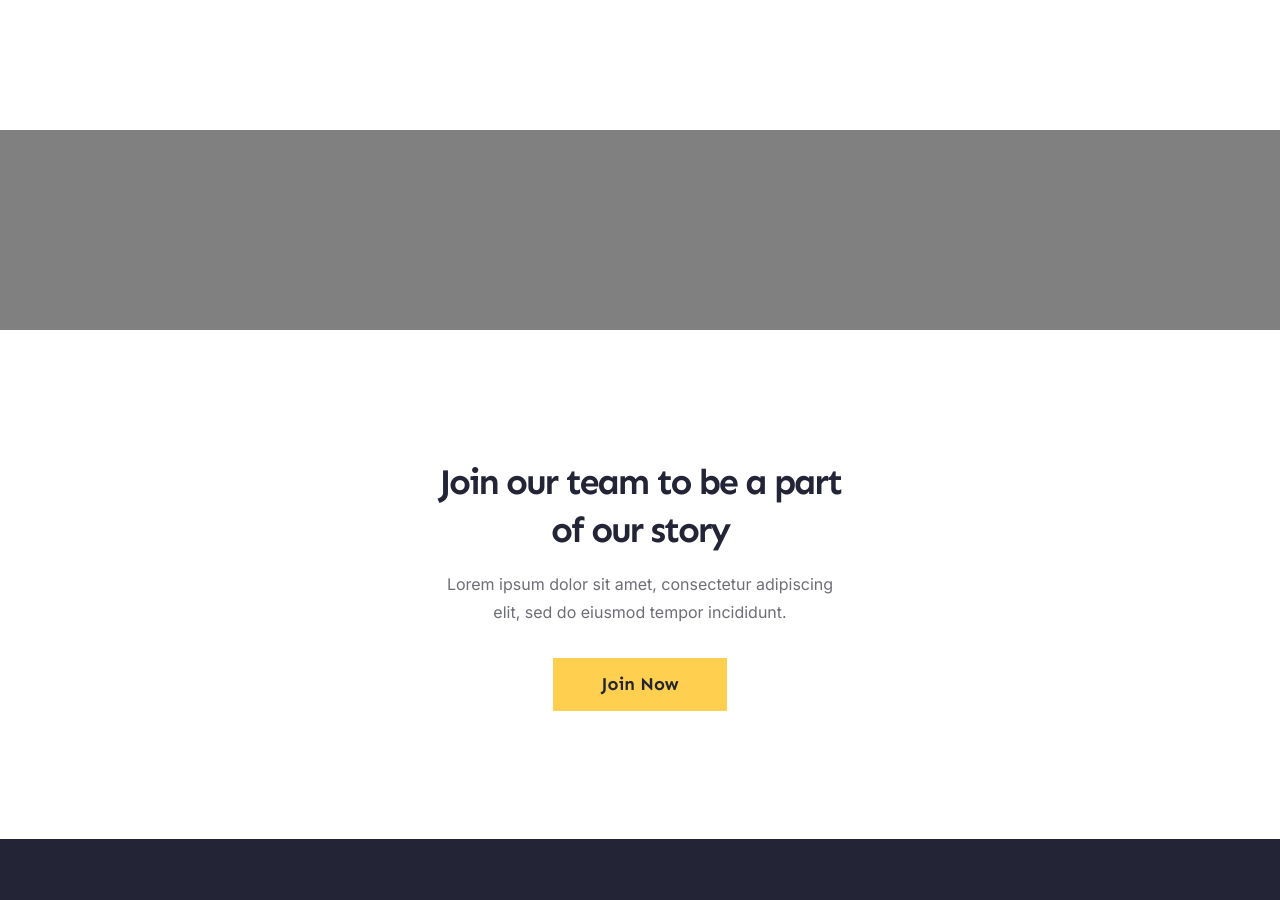
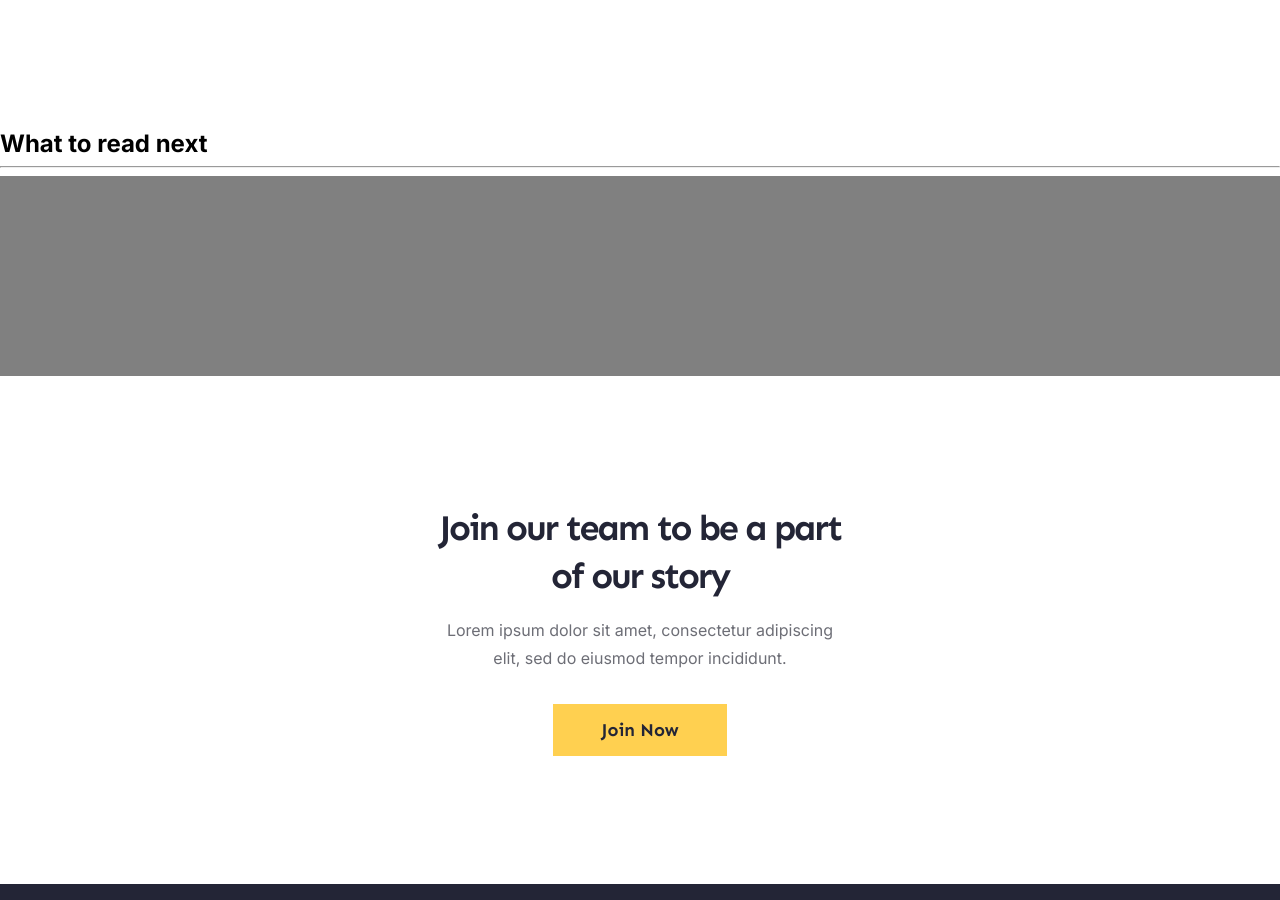
Before and after one commit to Albedo-13/client-blog, a Next.js app: page /blog/1 in a window 1280 px wide. Shown: the part 1700-2600 px from the top of the page. Built offline with nearby package versions, Linux system fonts and the light colour scheme.

Commit message:
feat: other posts files

```diff
--- a/src/app/blog/[post]/page.tsx
+++ b/src/app/blog/[post]/page.tsx
@@ -4,6 +4,7 @@
 
 import { BlogPost } from "@/components/blog-post/blog-post";
 import { JoinOurTeam } from "@/components/join-our-team/join-our-team";
+import { OtherPosts } from "@/components/other-posts/other-posts";
 
 type PageProps = { params: { post: string } };
 
@@ -11,6 +12,7 @@ export default function Page({ params }: PageProps) {
   return (
     <>
       <BlogPost />
+      <OtherPosts />
       {/* TODO: remove line */}
       <div style={{ height: "200px", backgroundColor: "gray" }}></div>
       <JoinOurTeam />
--- /dev/null
+++ b/src/components/other-posts/other-post/other-post.module.scss
@@ -0,0 +1 @@
+@import "@/styles/variables.scss";
--- /dev/null
+++ b/src/components/other-posts/other-post/other-post.tsx
@@ -0,0 +1,5 @@
+import styles from "./other-post.module.scss";
+
+export function OtherPost() {
+  return <div>OtherPost</div>;
+}
--- /dev/null
+++ b/src/components/other-posts/other-posts.module.scss
@@ -0,0 +1 @@
+@import "@/styles/variables.scss";
--- /dev/null
+++ b/src/components/other-posts/other-posts.tsx
@@ -0,0 +1,11 @@
+import styles from "./other-posts.module.scss";
+
+export function OtherPosts() {
+  return (
+    <section>
+      <h2>What to read next</h2>
+
+      <hr />
+    </section>
+  )
+}
```
Also changed, not shown: src/data/authors.ts (added), src/data/blog-posts.ts (added), src/data/categories.ts (added).
